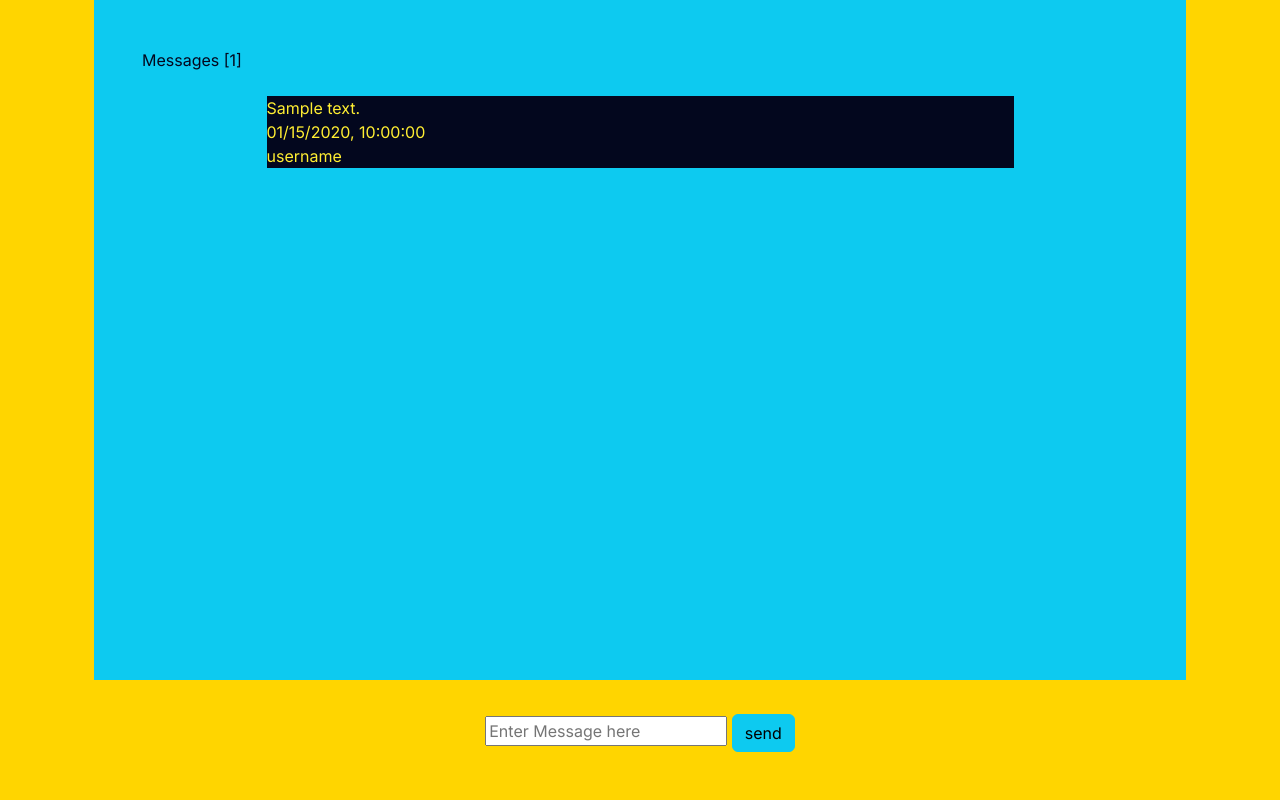
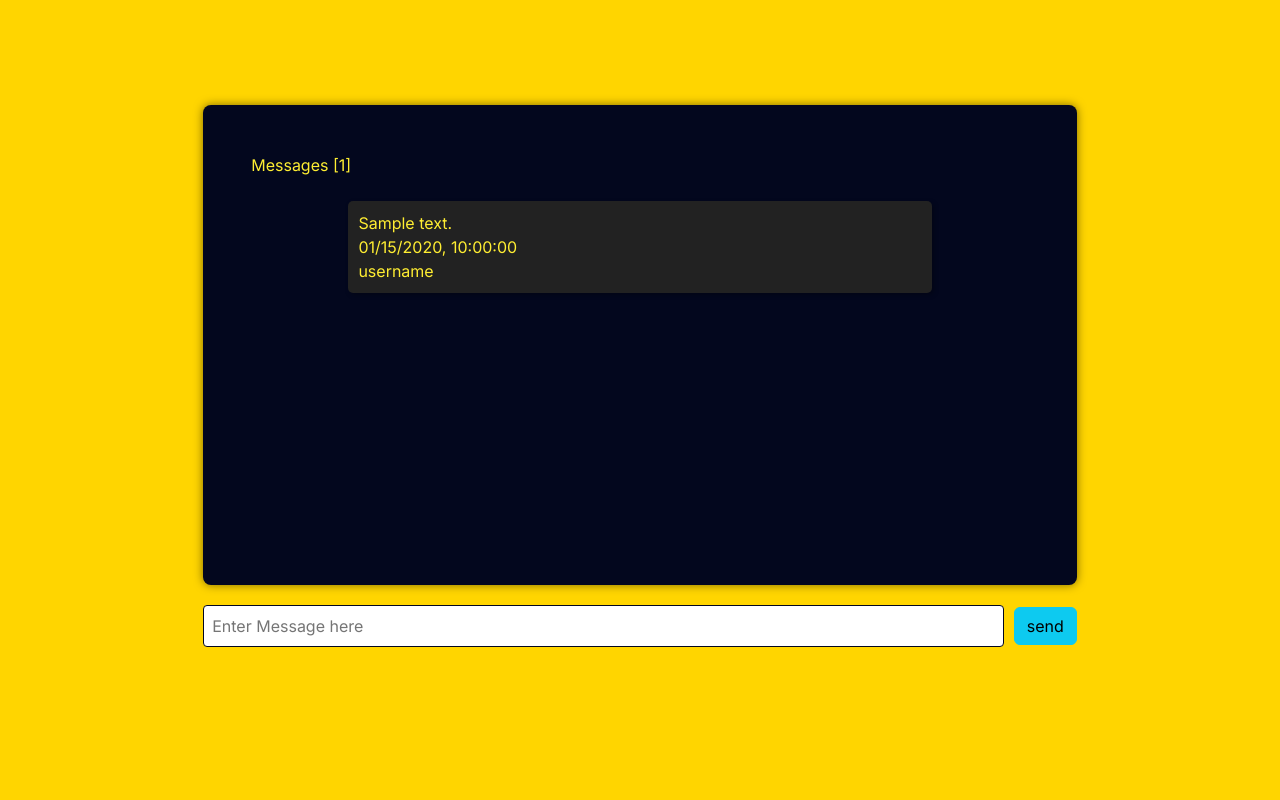
Before and after one commit to Nxttyy/Chat-App, a Flask app: page /room/1 in a window 1280 px wide. Run offline with Flask 3, Linux system fonts and the light colour scheme; tables that the repository leaves empty hold one stand-in row (values such as "Sample post"); some libraries are stand-ins or nearby versions.

Commit message:
chat style

```diff
--- a/app/static/css/style.css
+++ b/app/static/css/style.css
@@ -86,20 +86,17 @@
 
 /* Style for the scrollable div */
 .scrollable-div {
-
-
   overflow-y: scroll; /* Scrollable vertically */
   max-height: 85vh;
-  background-color: red;
 
+  /* Blurred background */
+  background-color: rgba(255, 0, 0, 0.3); /* Semi-transparent red */
+  backdrop-filter: blur(10px); /* Adjust blur intensity */
+
+  /* Optional: More styling */
+  padding: 1rem;
+  border-radius: 8px;
 }
-
-
-.message-input-form {
-  position: absolute;
-  bottom: 0; /* Stick to the bottom */
-}
-
 
 
 html,
@@ -108,3 +105,87 @@
   padding: 0px;
   height:100%;
 }
+
+
+
+
+
+
+ /* Reset */
+    html, body {
+      margin: 0;
+      padding: 0;
+      height: 100%;
+      font-family: "Inter", sans-serif;
+    }
+
+    /* Main Container */
+    .container {
+      background-color: #ffd500;
+      color: #03071e;
+      height: 100vh;
+      display: flex;
+      flex-direction: column;
+      align-items: center;
+      justify-content: center;
+    }
+
+    /* Scrollable Message Area */
+    .scrollable-div {
+      width: 80%;
+      max-height: 60vh;
+      overflow-y: scroll;
+      background-color: #03071e;
+      color: #ffee32;
+      padding: 1.5rem;
+      border-radius: 8px;
+      box-shadow: 0 0 10px rgba(0, 0, 0, 0.5);
+      margin-bottom: 20px;
+    }
+
+    /* Message Item */
+    .message {
+      background-color: #222;
+      color: #ffee32;
+      padding: 10px;
+      margin: 10px 0;
+      border-radius: 5px;
+      box-shadow: 2px 2px 5px rgba(0, 0, 0, 0.3);
+    }
+
+    /* Message Text */
+    .message p {
+      margin: 0;
+    }
+
+    /* Input Form */
+    .message-input-form {
+      display: flex;
+      width: 80%;
+      align-items: center;
+      gap: 10px;
+    }
+
+    .message-input-form input[type="text"] {
+      flex: 1;
+      padding: 8px;
+      border: 1px solid #03071e;
+      border-radius: 4px;
+    }
+
+    .message-input-form button {
+      background-color: #03071e;
+      color: #ffee32;
+      border: none;
+      padding: 8px 16px;
+      border-radius: 4px;
+      cursor: pointer;
+      font-weight: bold;
+    }
+
+    /* Messages Header */
+    .messages-header {
+      font-size: 1.2rem;
+      font-weight: bold;
+      margin-bottom: 15px;
+    }
--- a/app/templates/home.html
+++ b/app/templates/home.html
@@ -22,13 +22,13 @@
 
     <!-- Right Column: Join Room -->
     <div class="col right-col mx-2 rounded shadow-lg d-flex flex-column justify-content-center align-items-center">
-      <div class="p-3">
-        <p class="h1">Join a Room</p>
+      <!--<div class="p-3">-->
+        <p class="h1 pb-3">Join a Room</p>
         <form method="POST" action="/" class="d-flex flex-column w-50 justify-content-center align-items-center">
           {{ roomJoinForm.csrf_token }} {{ roomJoinForm.key }}
           <div class="p-3">{{ roomJoinForm.joinSubmit }}</div>
         </form>
-      </div>
+      <!--</div>-->
     </div>
   </div>
 </div>
--- a/app/templates/room.html
+++ b/app/templates/room.html
@@ -1,10 +1,10 @@
 {% extends "base.html" %} {% block content %}
 <div class="container">
-  <div id="messages" class="p-5 left-col bg-info scrollable-div d-flex flex-column align-items-center h-100">
+  <div id="messages" class="p-5 left-col scrollable-div d-flex flex-column align-items-center h-100">
 
     <!--for js socketio-->
     <input type="hidden" id="room-id" value="{{ room_id }}">
-    <p class="align-self-start">Messages [{{ message_count }}]</p>
+    <p class="message-header align-self-start">Messages [{{ message_count }}]</p>
 
     {% for message in messages %}
     <div class="message m-2 w-75">
@@ -13,10 +13,11 @@
       <p>username</p>
     </div>
     {% endfor %}
+  </div>
 
     <form method="POST" action="" class="message-input-form mb-5">
       {{ form.csrf_token }} {{ form.textMessage }} {{ form.messageSubmit }}
     </form>
-  </div>
+
 </div>
 {% endblock %}
```
